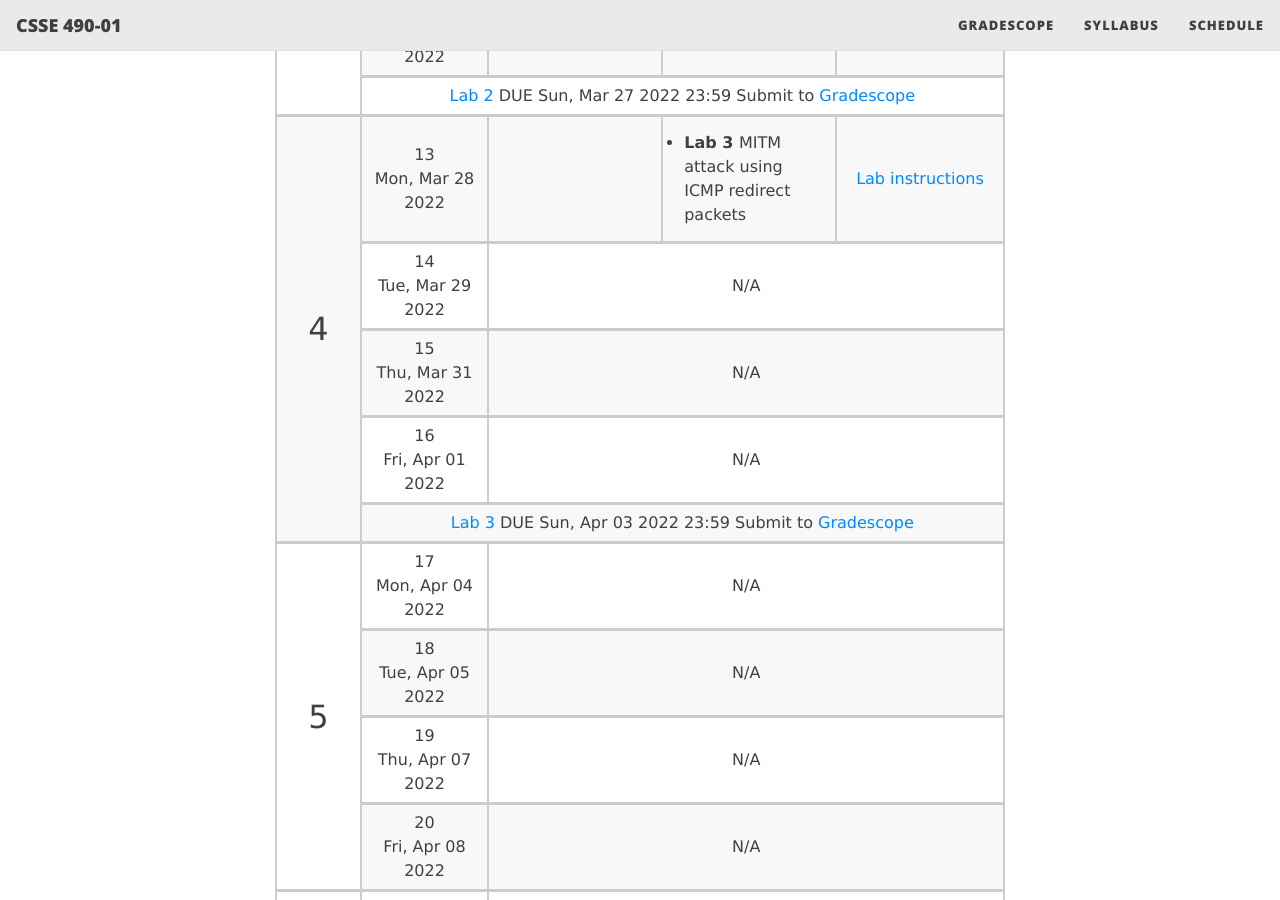
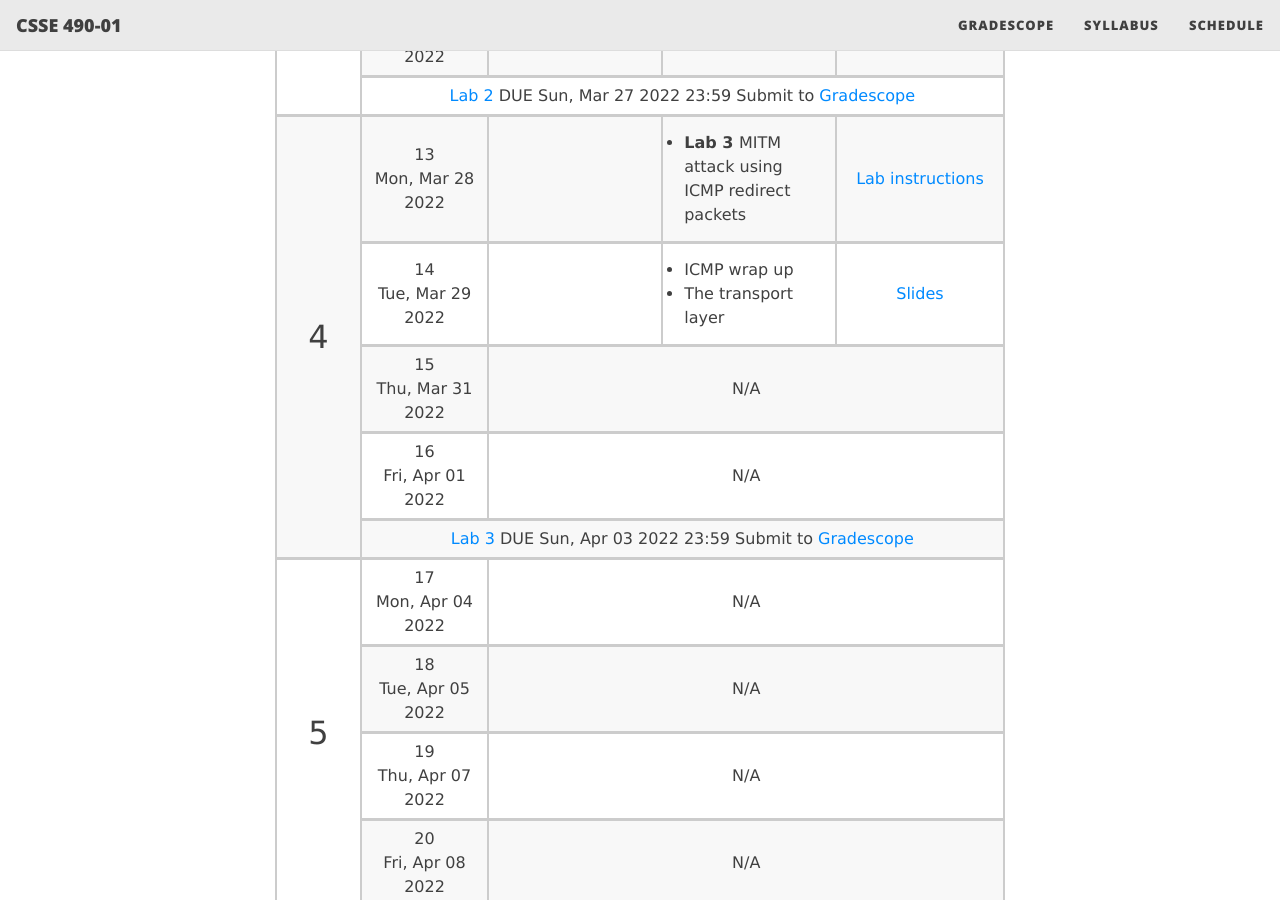
Before and after one commit to rhit-csse490-netsec/netsec-public, a Jekyll site: the page built from schedule.md, in a window 1280 px wide and 900 px high, scrolled down 1695 px. Built offline with Jekyll 4.4.1, drawn with Linux system fonts in a browser that asks for light colours; nearby versions of some CDN libraries.

Commit message:
added new topic and lecture slides

```diff
--- a/schedule.md
+++ b/schedule.md
@@ -219,7 +219,16 @@ title: Class Schedule
 <tr>
 <td markdown="span">
 14 <br/> Tue, Mar 29 2022</td>
-<td markdown="span" colspan="3">N/A</td>
+<td markdown="span">
+</td>
+<td markdown="span" style="text-align:left">
+{::nomarkdown}<ul style="margin:0;padding:.5rem">
+<li> ICMP wrap up </li>
+<li> The transport layer </li>
+</ul>{:/}
+</td>
+<td markdown="span">
+<a href="{{ site.baseurl }}/slides/14_transport.pdf">Slides</a></td>
 </tr>
 <tr>
 <td markdown="span">
```
Also changed, not shown: _data/schedule.yml (+9 -0 lines), 1 other file.
